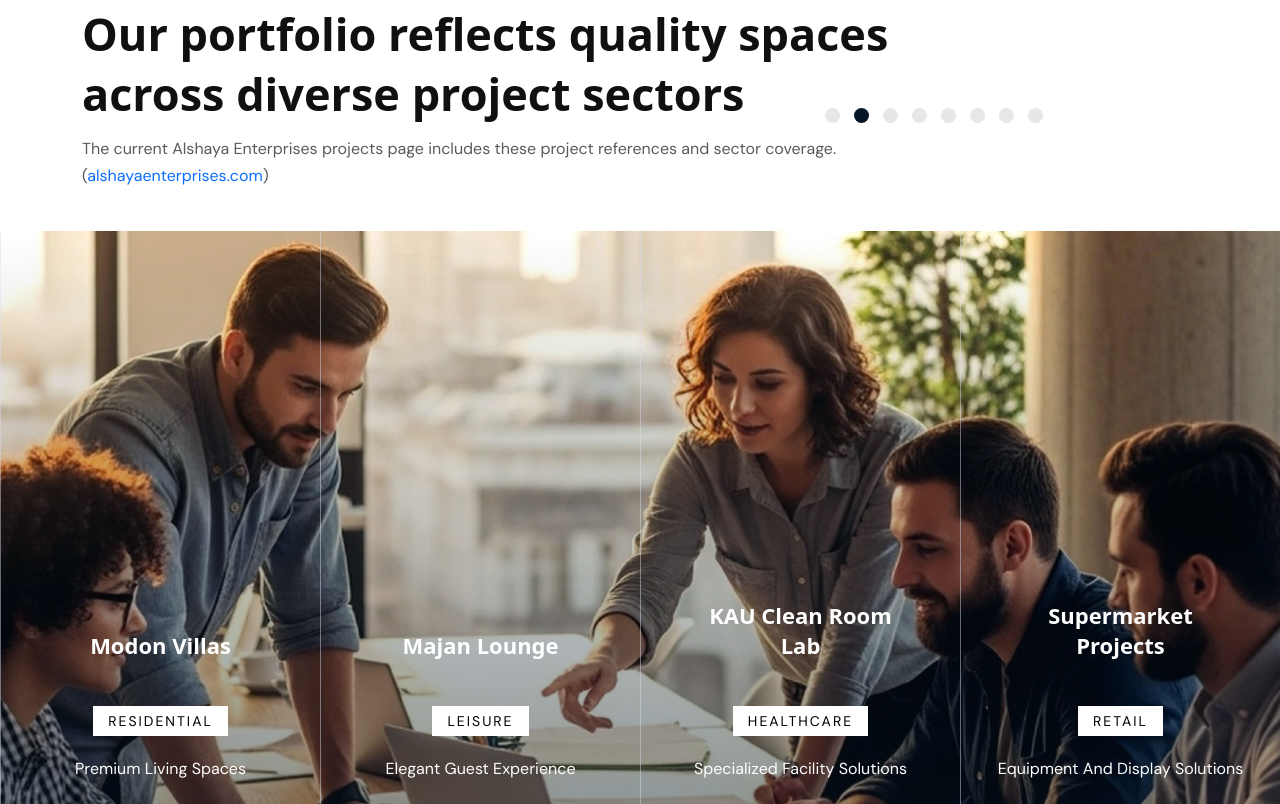
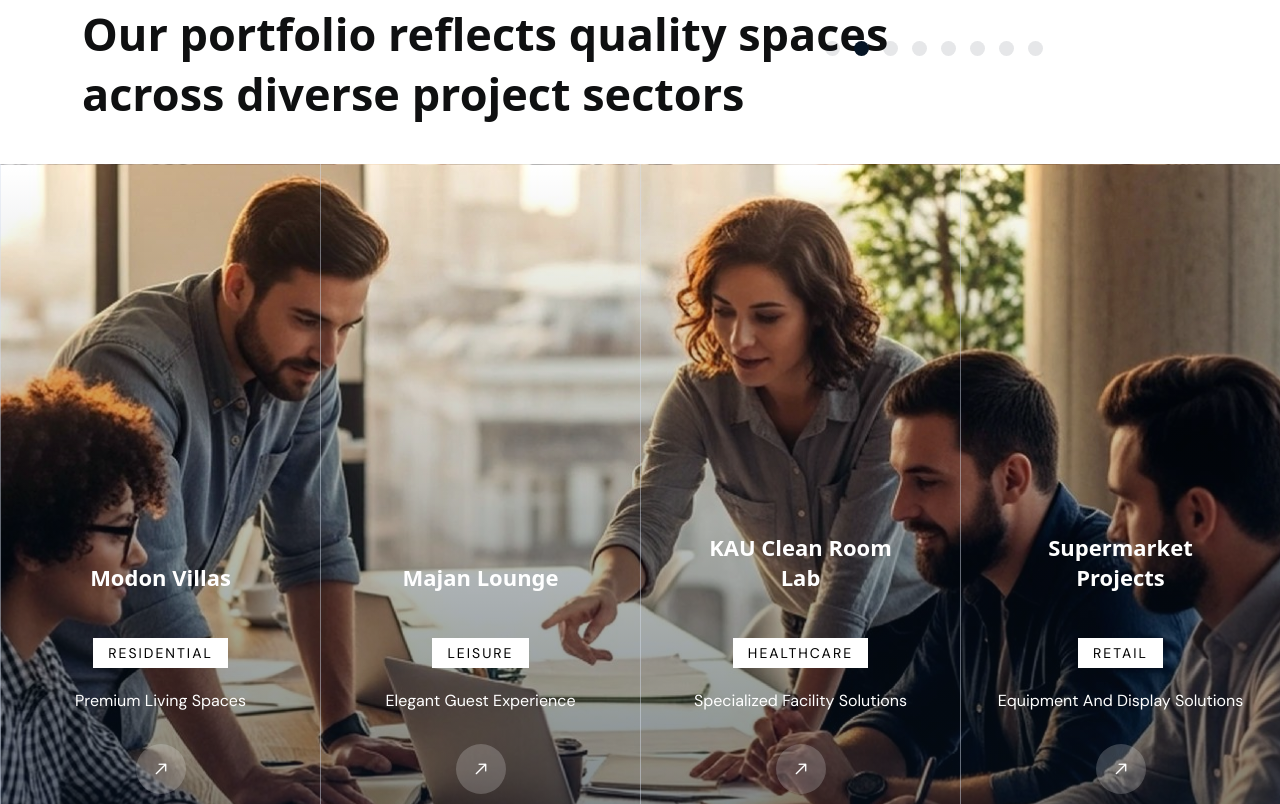
Before and after one commit to shirin-sha/akshaya, a Next.js app: page / in a window 1280 px wide. Shown: the part 5680-6484 px from the top of the page. Built offline with nearby package versions, Linux system fonts and the light colour scheme.

Commit message:
removed un

```diff
--- a/src/Pages/Home/Homeone/Casestudiesone.js
+++ b/src/Pages/Home/Homeone/Casestudiesone.js
@@ -119,18 +119,7 @@ export default function Casestudiesone() {
                                 <h2 className="heading-title">
                                     Our portfolio reflects quality spaces across diverse project sectors
                                 </h2>
-                                <p className="heading-details">
-                                    The current Alshaya Enterprises projects page includes these project references
-                                    and sector coverage. (
-                                    <Link
-                                        href="https://www.alshayaenterprises.com"
-                                        target="_blank"
-                                        rel="noopener noreferrer"
-                                    >
-                                        alshayaenterprises.com
-                                    </Link>
-                                    )
-                                </p>
+
                             </div>
                         </div>
                     </div>
```
